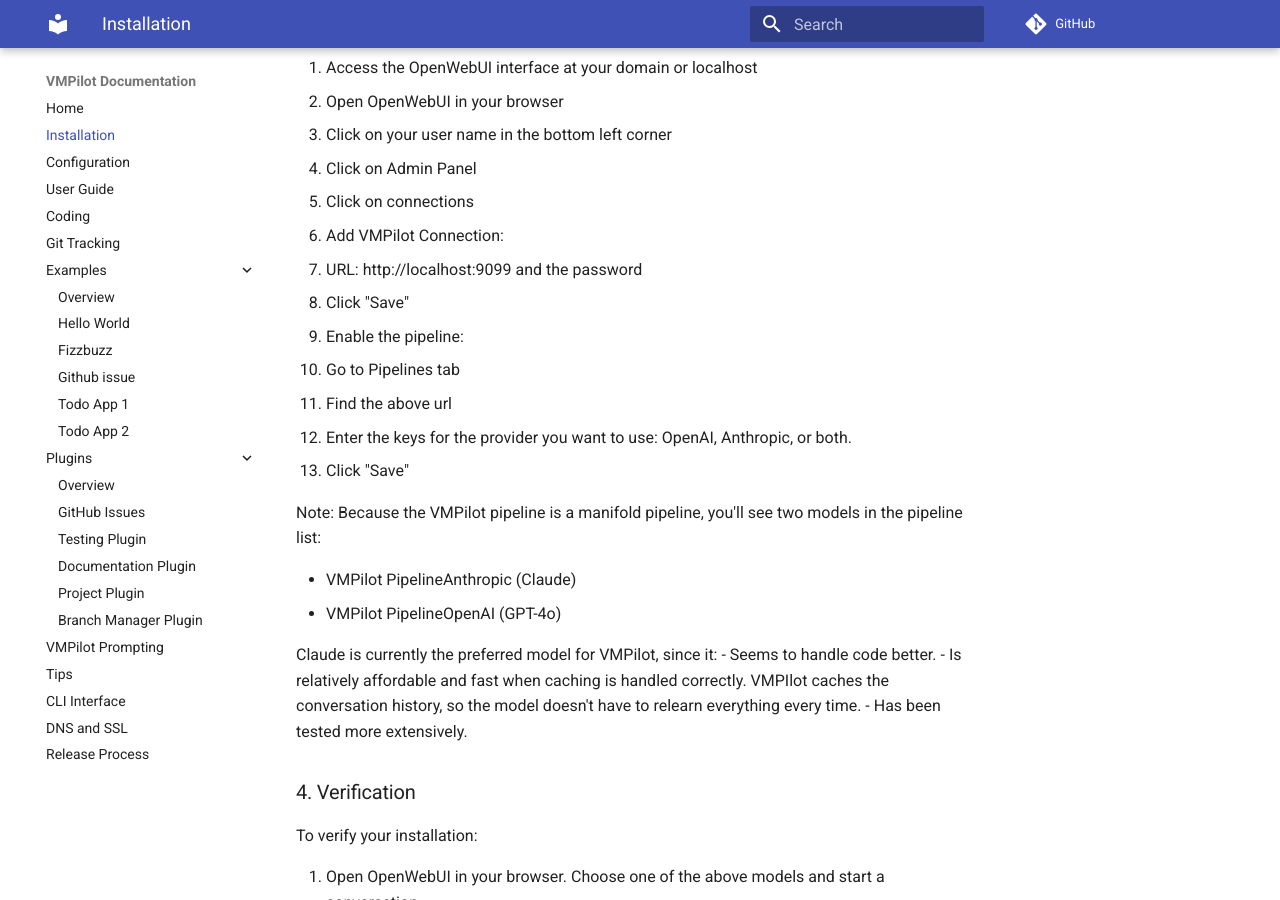
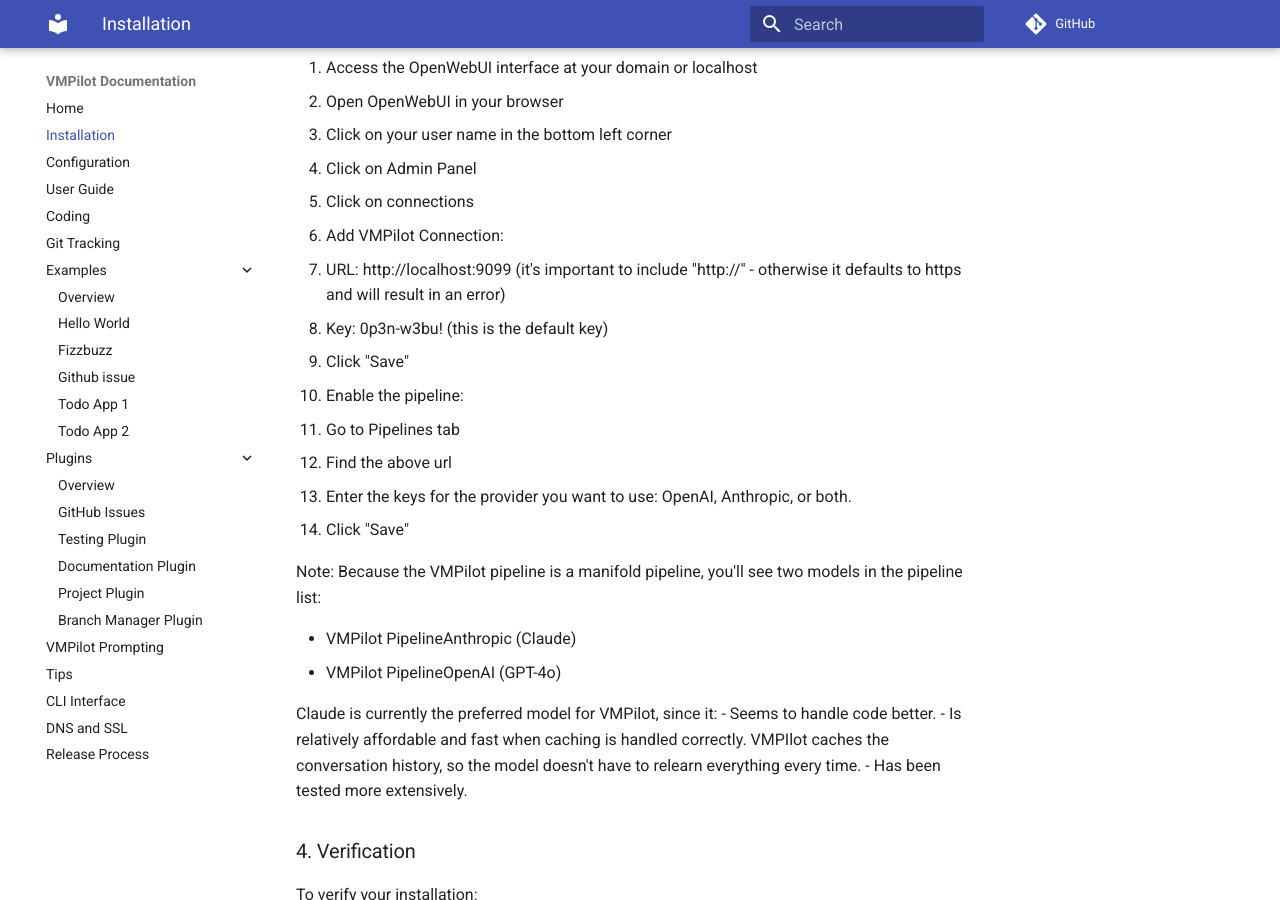
Before and after one commit to drorm/vmpilot, an MkDocs documentation site: the page built from docs/source/installation.md, in a window 1280 px wide and 900 px high, scrolled down 4553 px. Built offline with MkDocs 1.6.1 and Material for MkDocs 9.7.7, drawn with Linux system fonts in a browser that asks for light colours; comment, search, counter and statistics services are not loaded.

Commit message:
Add clarification on URL format and default key in installation instructions

```diff
--- a/docs/source/installation.md
+++ b/docs/source/installation.md
@@ -155,7 +155,8 @@ Create a new user on OpenWebUI which, as the first user, will make you the admin
 1. Click on Admin Panel
 1. Click on connections
 1. Add VMPilot Connection:
-  - URL: http://localhost:9099 and the password
+  - URL: http://localhost:9099 (it's important to include "http://" - otherwise it defaults to https and will result in an error)
+  - Key: 0p3n-w3bu! (this is the default key)
   - Click "Save"
 
 4. Enable the pipeline:
```
